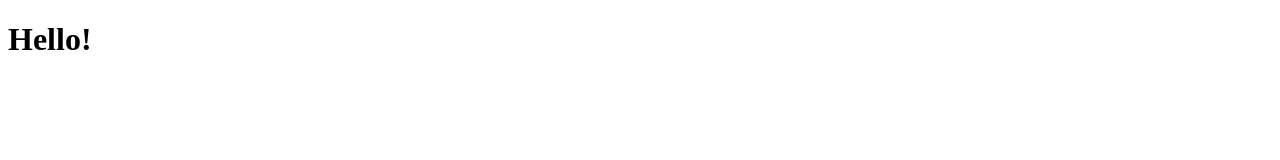
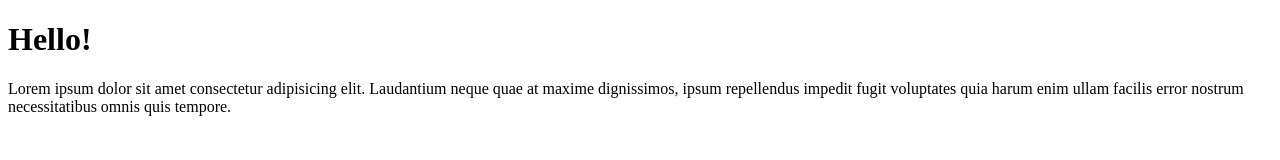
Before and after one commit to AlexForOf/index, a plain HTML site: page index.html in a window 1280 px wide. Drawn offline with Linux system fonts and the light colour scheme.

Commit message:
Added Lorem ipsum and p

```diff
--- a/index.html
+++ b/index.html
@@ -8,5 +8,6 @@
 </head>
 <body>
     <h1>Hello!</h1>
+    <p>Lorem ipsum dolor sit amet consectetur adipisicing elit. Laudantium neque quae at maxime dignissimos, ipsum repellendus impedit fugit voluptates quia harum enim ullam facilis error nostrum necessitatibus omnis quis tempore.</p>
 </body>
 </html>
```
